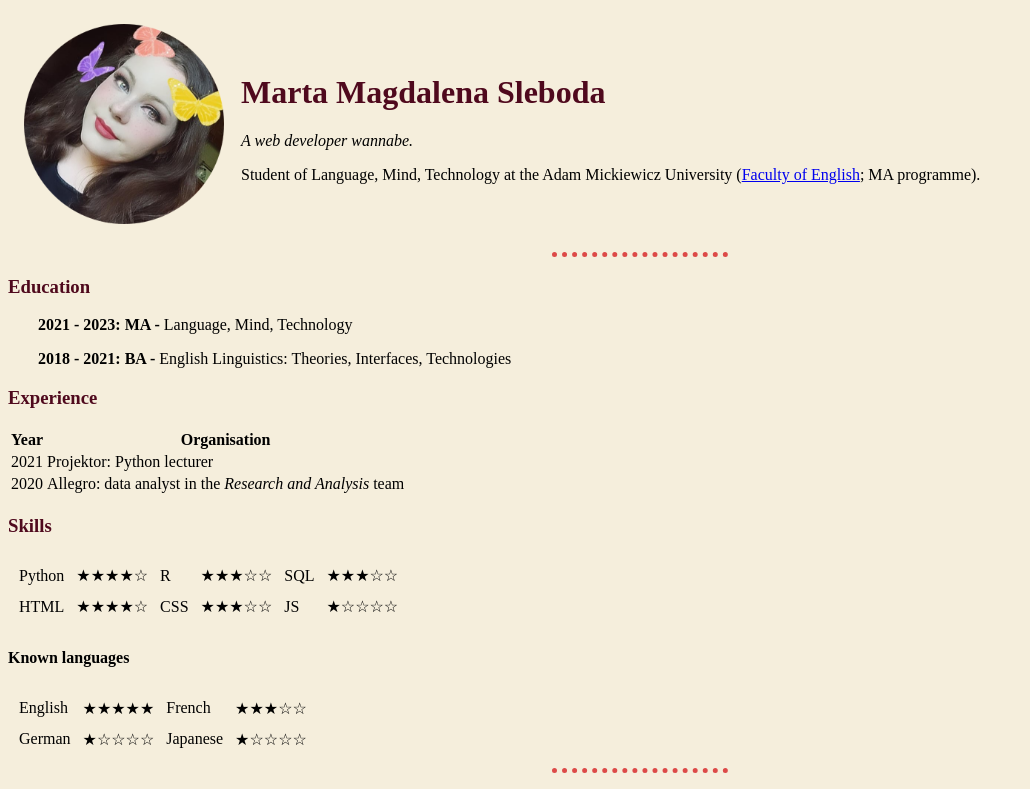
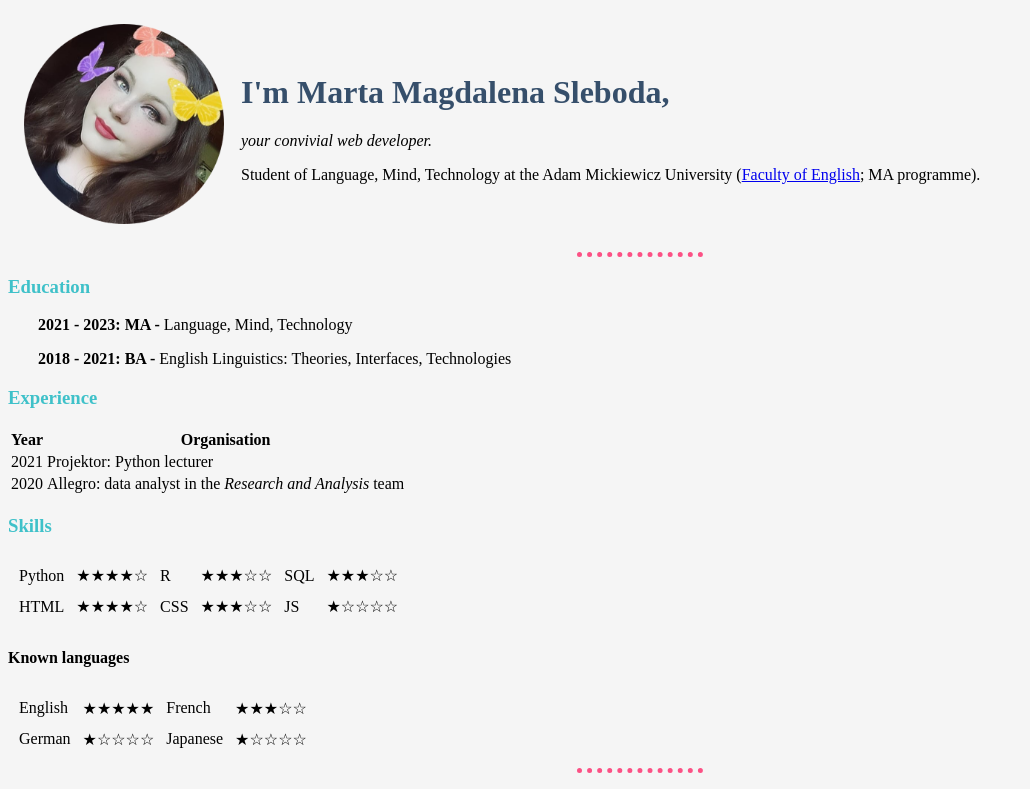
Before and after one commit to FlyingMedusa/WebDevelopmentCourse, a plain HTML site: page CSS_project/index.html in a window 1280 px wide. Shown: the top 789 px of the page, without its empty margins (0-1030 px from the left). Drawn offline with Linux system fonts and the light colour scheme.

Commit message:
improved color palette

```diff
--- a/CSS_project/index.html
+++ b/CSS_project/index.html
@@ -10,8 +10,8 @@
         <table cellspacing="15">
             <tr>
                 <td><img src="images/mypicture.png" alt="Marta Sleboda" width="200" height="200"></td>
-                <td> <h1>Marta Magdalena Sleboda</h1>
-                    <p><em>A web developer wannabe.</em></p>
+                <td> <h1>I'm Marta Magdalena Sleboda,</h1>
+                    <p><em>your convivial web developer.</em></p>
                     <p>Student of Language, Mind, Technology at the Adam Mickiewicz University (<a href="http://wa.amu.edu.pl/wa/">Faculty of English</a>; MA programme).</p></td>
             </tr>
         </table>
--- a/CSS_project/styles/style.css
+++ b/CSS_project/styles/style.css
@@ -1,21 +1,21 @@
 body {
-    background-color: #F5EEDC;
+    background-color: #F5F5F5;
 }
 
 h1 {
-    color: #4F091D;
+    color: #364F6B;
 }
 
 h3 {
-    color: #4F091D;
+    color: #3FC1C9;
 }
 
 hr {
-    color: #DD4A48;
+    color: #FC5185;
     border-style: dotted none none;
     border-width: 5px;
     align: center;
-    width: 14%;
+    width: 10%;
 }
 
 .education {
```
